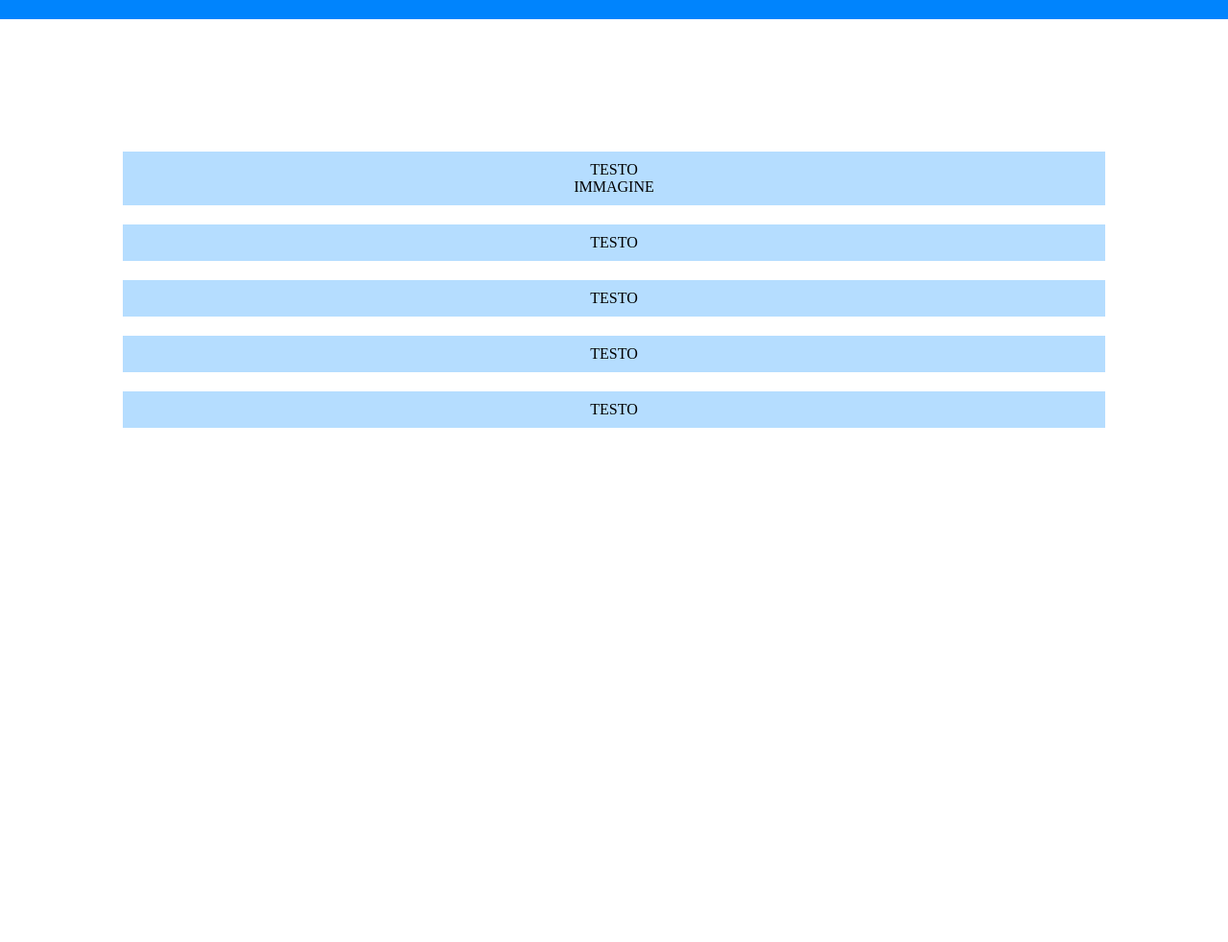
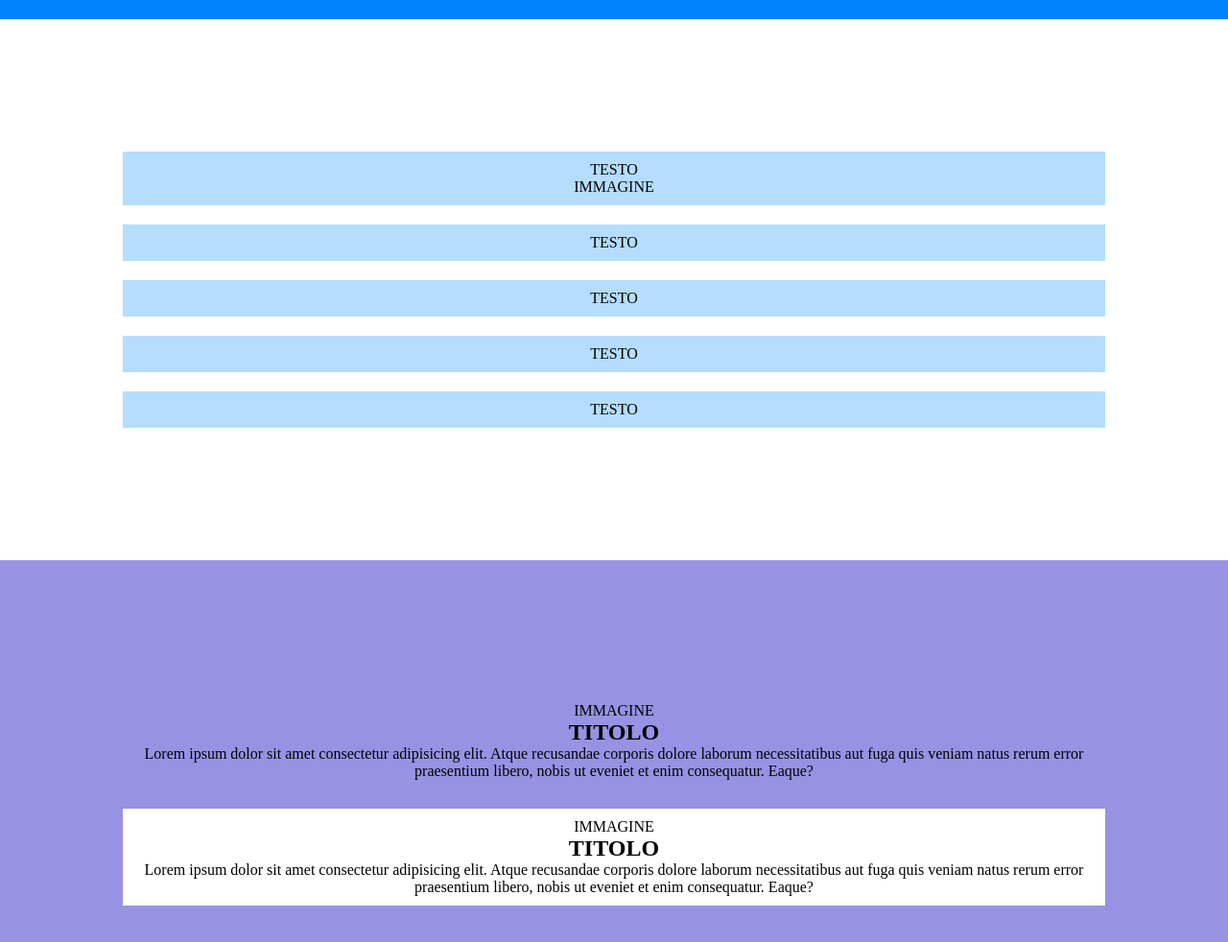
Before and after one commit to antoniodelgiudice02/htmlcss-responsive-layout, a plain HTML site: page index.html in a window 1280 px wide. Shown: the part 80-1062 px from the top of the page at 96% size. Before the commit the page ends 800 px from the top, so only its background shows below. Drawn offline with Linux system fonts and the light colour scheme.

Commit message:
ADD: STRATEGY

```diff
--- a/css/style.css
+++ b/css/style.css
@@ -53,3 +53,33 @@
     text-align: center;
     padding: 10px;
 }
+
+/*STRATEGY*/
+
+#strategy{
+    background-color: var(--primary-color);
+}
+
+#strategy .container{
+    height: 100%;
+    padding: 10% 10%;
+}
+
+#strategy .row{
+    display: flex;
+    flex-wrap: wrap;
+}
+
+#strategy .col{
+    width: 100%;
+    margin: 10px 0;
+}
+
+#strategy .card{
+    text-align: center;
+    padding: 10px;
+}
+
+#strategy .white{
+    background-color: white;
+}
--- a/index.html
+++ b/index.html
@@ -70,6 +70,43 @@
             </div>
         </section>
 
+        <section id="strategy">
+
+            <div class="container">
+
+                <div class="row">
+
+                    <div class="col">
+
+                        <div class="card purple">
+
+                            <div class="img">IMMAGINE</div>
+                            <div class="text">
+                                <h2>TITOLO</h2>
+                                <p>Lorem ipsum dolor sit amet consectetur adipisicing elit. Atque recusandae corporis dolore laborum necessitatibus aut fuga quis veniam natus rerum error praesentium libero, nobis ut eveniet et enim consequatur. Eaque?</p>
+                            </div>
+
+                        </div>
+
+                    </div>
+
+                    <div class="col">
+
+                        <div class="card white">
+
+                            <div class="img">IMMAGINE</div>
+                            <div class="text">
+                                <h2>TITOLO</h2>
+                                <p>Lorem ipsum dolor sit amet consectetur adipisicing elit. Atque recusandae corporis dolore laborum necessitatibus aut fuga quis veniam natus rerum error praesentium libero, nobis ut eveniet et enim consequatur. Eaque?</p>
+                            </div>
+                        </div>
+
+                    </div>
+
+                </div>
+            </div>
+        </section>
+
     </main>
 
 </body>
```
